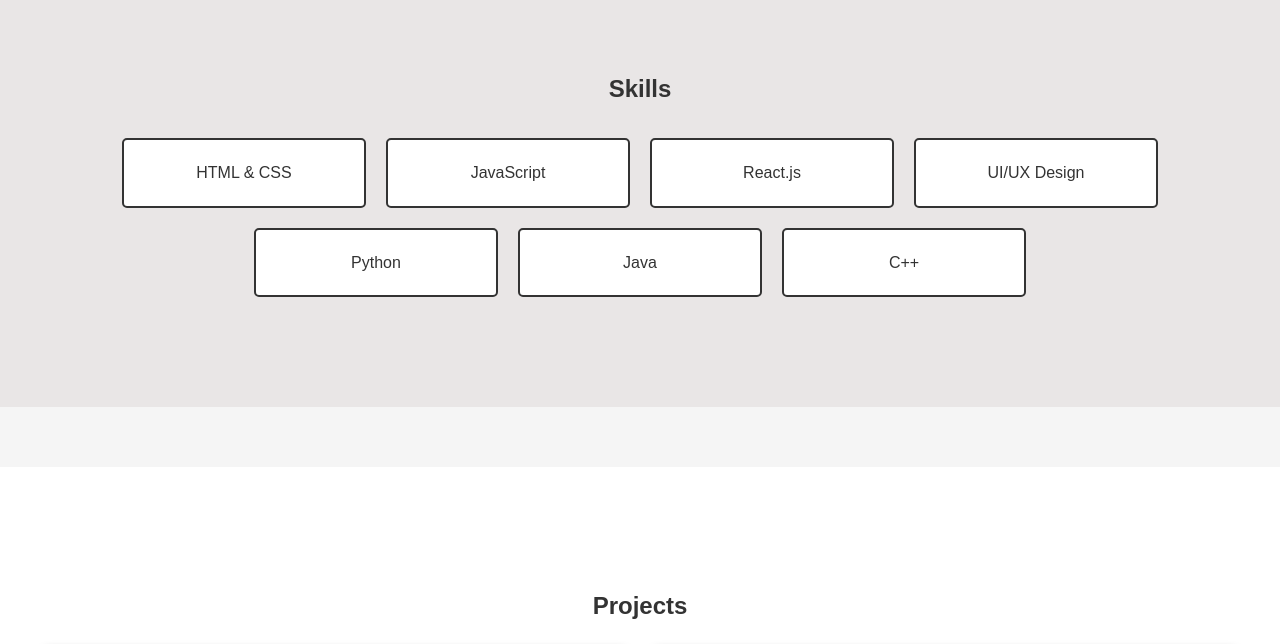
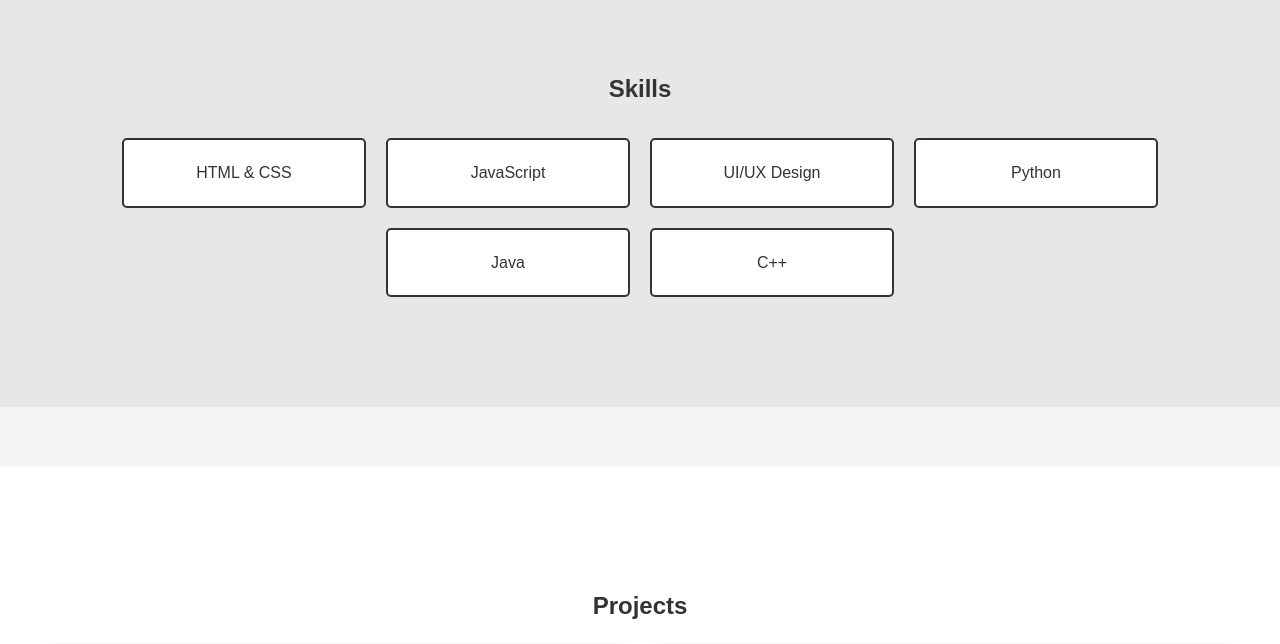
Before and after one commit to Chayan-Jash/codsoft_task1, a plain HTML site: page index.html in a window 1280 px wide. Shown: the part 1060-1704 px from the top of the page. Drawn offline with Linux system fonts and the light colour scheme.

Commit message:
Update index.html

```diff
--- a/index.html
+++ b/index.html
@@ -44,7 +44,6 @@
             <div class="skills-grid">
                 <div class="skill">HTML & CSS</div>
                 <div class="skill">JavaScript</div>
-                <div class="skill">React.js</div>
                 <div class="skill">UI/UX Design</div>
                 <div class="skill">Python</div>
                 <div class="skill">Java</div>
```
